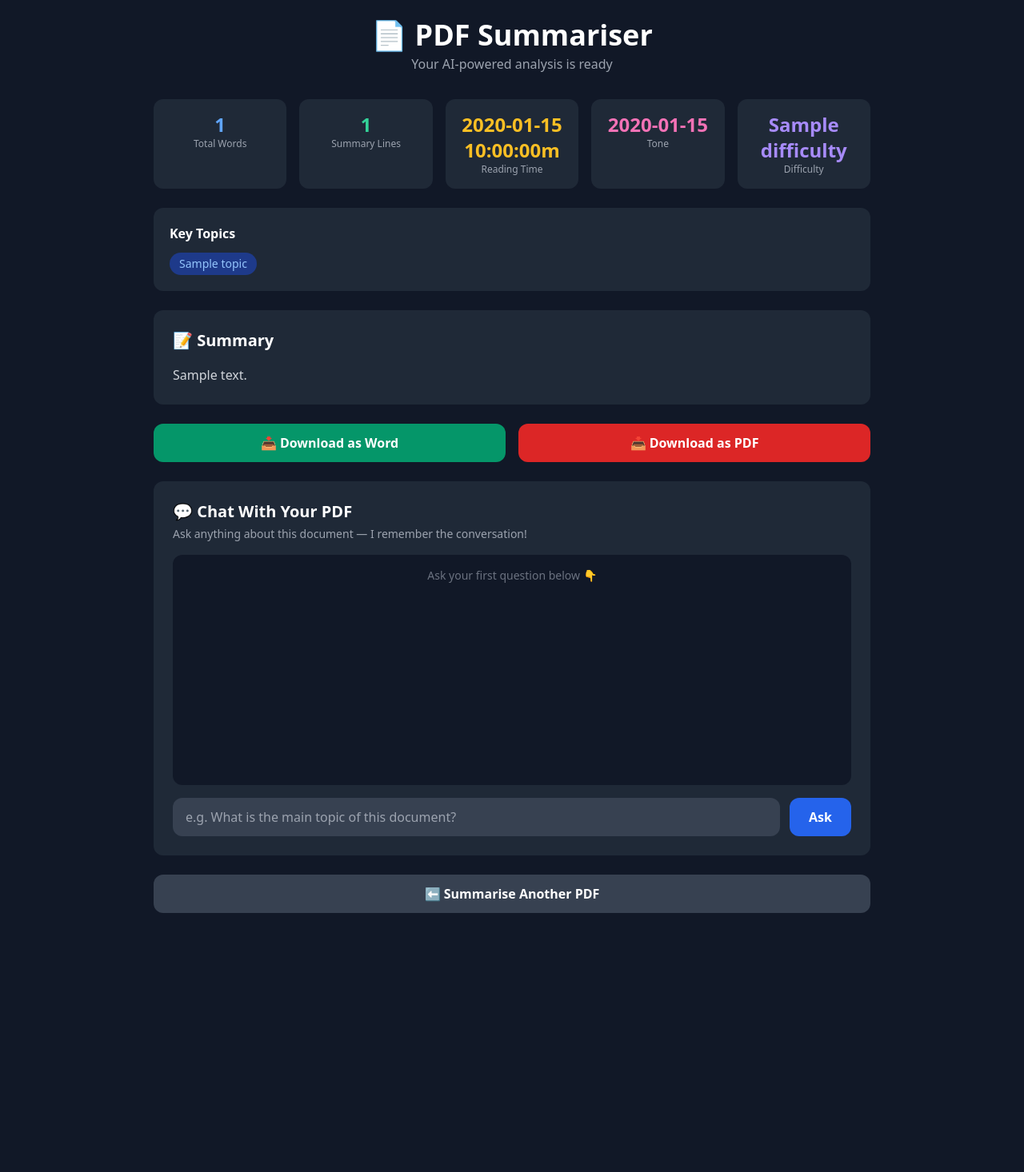
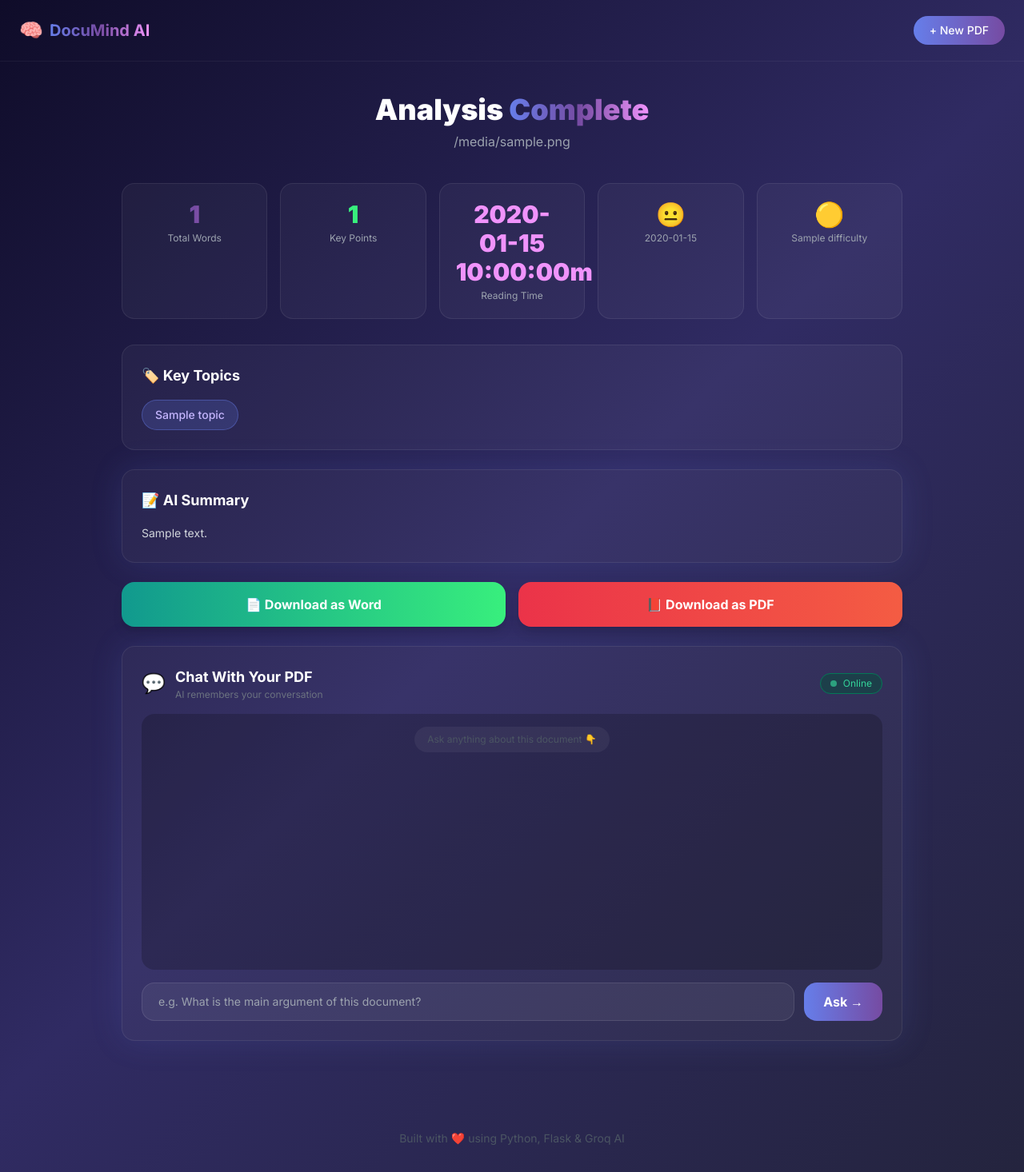
Before and after one commit to vupendergrewal/pdf-summariser, a Flask app: template templates/result.html in a window 1280 px wide. Shown: the whole page at 80% size. Before the commit the page ends 1142 px from the top, so only its background shows below. Run offline with Flask 3, Linux system fonts and the light colour scheme; the template is opened without the code that fills it: most values are stand-ins (such as "Sample title", 1, 10 or a date in 2020).

Commit message:
legendary result page matching theme

```diff
--- a/templates/result.html
+++ b/templates/result.html
@@ -3,101 +3,170 @@
 <head>
     <meta charset="UTF-8">
     <meta name="viewport" content="width=device-width, initial-scale=1.0">
-    <title>PDF Summariser — Results</title>
+    <title>DocuMind AI — Results</title>
     <link href="https://cdn.jsdelivr.net/npm/tailwindcss@2.2.19/dist/tailwind.min.css" rel="stylesheet">
+    <style>
+        @import url('https://fonts.googleapis.com/css2?family=Inter:wght@300;400;500;600;700;800;900&display=swap');
+        * { font-family: 'Inter', sans-serif; }
+        .gradient-bg { background: linear-gradient(135deg, #0f0c29, #302b63, #24243e); }
+        .gradient-text { background: linear-gradient(90deg, #667eea, #764ba2, #f093fb); -webkit-background-clip: text; -webkit-text-fill-color: transparent; }
+        .gradient-btn { background: linear-gradient(90deg, #667eea, #764ba2); }
+        .gradient-btn:hover { background: linear-gradient(90deg, #764ba2, #667eea); }
+        .card { background: rgba(255,255,255,0.04); border: 1px solid rgba(255,255,255,0.08); }
+        .card-glow { box-shadow: 0 0 40px rgba(102,126,234,0.15); }
+        .chat-input { background: rgba(255,255,255,0.06); border: 1px solid rgba(255,255,255,0.1); }
+        .chat-input:focus { outline: none; border-color: #667eea; background: rgba(102,126,234,0.1); }
+        .user-bubble { background: linear-gradient(90deg, #667eea, #764ba2); }
+        .ai-bubble { background: rgba(255,255,255,0.06); border: 1px solid rgba(255,255,255,0.1); }
+        .topic-tag { background: rgba(102,126,234,0.2); border: 1px solid rgba(102,126,234,0.4); }
+        .stat-card { background: rgba(255,255,255,0.04); border: 1px solid rgba(255,255,255,0.08); transition: all 0.3s; }
+        .stat-card:hover { background: rgba(102,126,234,0.1); border-color: rgba(102,126,234,0.4); transform: translateY(-2px); }
+        .download-word { background: linear-gradient(90deg, #11998e, #38ef7d); }
+        .download-word:hover { opacity: 0.9; }
+        .download-pdf { background: linear-gradient(90deg, #eb3349, #f45c43); }
+        .download-pdf:hover { opacity: 0.9; }
+        ::-webkit-scrollbar { width: 4px; }
+        ::-webkit-scrollbar-track { background: rgba(255,255,255,0.02); }
+        ::-webkit-scrollbar-thumb { background: rgba(102,126,234,0.5); border-radius: 10px; }
+    </style>
 </head>
-<body class="bg-gray-900 min-h-screen p-6">
-    <div class="max-w-4xl mx-auto">
+<body class="gradient-bg min-h-screen text-white">
 
-        <h1 class="text-4xl font-bold text-white mb-1 text-center">📄 PDF Summariser</h1>
-        <p class="text-gray-400 text-center mb-8">Your AI-powered analysis is ready</p>
+    <!-- Navigation -->
+    <nav class="px-6 py-5 flex items-center justify-between max-w-7xl mx-auto border-b border-white border-opacity-5">
+        <a href="/" class="flex items-center gap-2">
+            <span class="text-2xl">🧠</span>
+            <span class="text-xl font-bold gradient-text">DocuMind AI</span>
+        </a>
+        <a href="/" class="gradient-btn px-5 py-2 rounded-full text-sm font-medium transition">
+            + New PDF
+        </a>
+    </nav>
+
+    <div class="max-w-5xl mx-auto px-6 py-10">
 
         {% if error %}
-        <div class="bg-red-800 text-white p-4 rounded-xl mb-6">❌ {{ error }}</div>
+        <div class="card rounded-2xl p-6 text-red-400 text-center">
+            ❌ {{ error }}
+        </div>
         {% else %}
 
+        <!-- Page Title -->
+        <div class="text-center mb-10">
+            <h1 class="text-4xl font-black mb-2">Analysis <span class="gradient-text">Complete</span></h1>
+            <p class="text-gray-400">{{ filename }}</p>
+        </div>
+
         <!-- Stats Row -->
-        <div class="grid grid-cols-2 md:grid-cols-5 gap-4 mb-6">
-            <div class="bg-gray-800 p-4 rounded-xl text-center">
-                <p class="text-blue-400 text-2xl font-bold">{{ word_count }}</p>
-                <p class="text-gray-400 text-xs">Total Words</p>
+        <div class="grid grid-cols-2 md:grid-cols-5 gap-4 mb-8">
+            <div class="stat-card rounded-2xl p-5 text-center">
+                <p class="text-3xl font-black gradient-text">{{ word_count }}</p>
+                <p class="text-gray-400 text-xs mt-1">Total Words</p>
             </div>
-            <div class="bg-gray-800 p-4 rounded-xl text-center">
-                <p class="text-green-400 text-2xl font-bold">{{ sentence_count }}</p>
-                <p class="text-gray-400 text-xs">Summary Lines</p>
+            <div class="stat-card rounded-2xl p-5 text-center">
+                <p class="text-3xl font-black" style="color:#38ef7d">{{ sentence_count }}</p>
+                <p class="text-gray-400 text-xs mt-1">Key Points</p>
             </div>
-            <div class="bg-gray-800 p-4 rounded-xl text-center">
-                <p class="text-yellow-400 text-2xl font-bold">{{ reading_time }}m</p>
-                <p class="text-gray-400 text-xs">Reading Time</p>
+            <div class="stat-card rounded-2xl p-5 text-center">
+                <p class="text-3xl font-black" style="color:#f093fb">{{ reading_time }}m</p>
+                <p class="text-gray-400 text-xs mt-1">Reading Time</p>
             </div>
-            <div class="bg-gray-800 p-4 rounded-xl text-center">
-                <p class="text-pink-400 text-2xl font-bold">{{ sentiment }}</p>
-                <p class="text-gray-400 text-xs">Tone</p>
+            <div class="stat-card rounded-2xl p-5 text-center">
+                {% if sentiment == "Positive" %}
+                <p class="text-3xl font-black" style="color:#38ef7d">😊</p>
+                {% elif sentiment == "Negative" %}
+                <p class="text-3xl font-black" style="color:#eb3349">😟</p>
+                {% else %}
+                <p class="text-3xl font-black" style="color:#667eea">😐</p>
+                {% endif %}
+                <p class="text-gray-400 text-xs mt-1">{{ sentiment }}</p>
             </div>
-            <div class="bg-gray-800 p-4 rounded-xl text-center">
-                <p class="text-purple-400 text-2xl font-bold">{{ difficulty }}</p>
-                <p class="text-gray-400 text-xs">Difficulty</p>
+            <div class="stat-card rounded-2xl p-5 text-center">
+                {% if difficulty == "Easy" %}
+                <p class="text-3xl font-black" style="color:#38ef7d">🟢</p>
+                {% elif difficulty == "Complex" %}
+                <p class="text-3xl font-black" style="color:#eb3349">🔴</p>
+                {% else %}
+                <p class="text-3xl font-black" style="color:#f093fb">🟡</p>
+                {% endif %}
+                <p class="text-gray-400 text-xs mt-1">{{ difficulty }}</p>
             </div>
         </div>
 
         <!-- Key Topics -->
-        <div class="bg-gray-800 p-5 rounded-xl mb-6">
-            <h2 class="text-white font-bold mb-3"> Key Topics</h2>
-            <div class="flex flex-wrap gap-2">
+        <div class="card rounded-2xl p-6 mb-6">
+            <h2 class="text-white font-bold text-lg mb-4">🏷️ Key Topics</h2>
+            <div class="flex flex-wrap gap-3">
                 {% for topic in topics %}
-                <span class="bg-blue-900 text-blue-300 px-3 py-1 rounded-full text-sm">{{ topic }}</span>
+                <span class="topic-tag text-purple-300 px-4 py-2 rounded-full text-sm font-medium">{{ topic }}</span>
                 {% endfor %}
             </div>
         </div>
 
-        <!-- Summary Box -->
-        <div class="bg-gray-800 p-6 rounded-xl mb-6">
-            <h2 class="text-white text-xl font-bold mb-4">📝 Summary</h2>
-            <p class="text-gray-300 leading-relaxed">{{ summary }}</p>
+        <!-- Summary -->
+        <div class="card rounded-2xl p-6 mb-6 card-glow">
+            <h2 class="text-white font-bold text-lg mb-4">📝 AI Summary</h2>
+            <p class="text-gray-300 leading-relaxed text-sm">{{ summary }}</p>
         </div>
 
         <!-- Download Buttons -->
-        <div class="flex gap-4 mb-6">
-            <form action="/download/word" method="POST" class="flex-1">
+        <div class="grid grid-cols-2 gap-4 mb-6">
+            <form action="/download/word" method="POST">
                 <input type="hidden" name="summary" value="{{ summary }}">
                 <input type="hidden" name="filename" value="{{ filename }}">
-                <button type="submit" class="w-full bg-green-600 hover:bg-green-700 text-white font-bold py-3 rounded-xl transition">
-                    📥 Download as Word
+                <button type="submit" class="download-word w-full py-4 rounded-2xl font-bold text-white transition shadow-lg">
+                    📄 Download as Word
                 </button>
             </form>
-            <form action="/download/pdf" method="POST" class="flex-1">
+            <form action="/download/pdf" method="POST">
                 <input type="hidden" name="summary" value="{{ summary }}">
                 <input type="hidden" name="filename" value="{{ filename }}">
-                <button type="submit" class="w-full bg-red-600 hover:bg-red-700 text-white font-bold py-3 rounded-xl transition">
-                    📥 Download as PDF
+                <button type="submit" class="download-pdf w-full py-4 rounded-2xl font-bold text-white transition shadow-lg">
+                    📕 Download as PDF
                 </button>
             </form>
         </div>
 
         <!-- Chat Section -->
-        <div class="bg-gray-800 p-6 rounded-xl mb-6">
-            <h2 class="text-white text-xl font-bold mb-1">💬 Chat With Your PDF</h2>
-            <p class="text-gray-400 text-sm mb-4">Ask anything about this document — I remember the conversation!</p>
-            <div id="chat-box" class="bg-gray-900 rounded-xl p-4 h-72 overflow-y-auto mb-4 space-y-3">
-                <p class="text-gray-500 text-sm text-center">Ask your first question below 👇</p>
+        <div class="card rounded-2xl p-6 card-glow">
+            <div class="flex items-center gap-3 mb-2">
+                <span class="text-2xl">💬</span>
+                <div>
+                    <h2 class="text-white font-bold text-lg">Chat With Your PDF</h2>
+                    <p class="text-gray-500 text-xs">AI remembers your conversation</p>
+                </div>
+                <div class="ml-auto flex items-center gap-2 bg-green-900 bg-opacity-50 border border-green-700 rounded-full px-3 py-1">
+                    <span class="w-2 h-2 bg-green-400 rounded-full animate-pulse"></span>
+                    <span class="text-green-400 text-xs">Online</span>
+                </div>
             </div>
+
+            <div id="chat-box" class="bg-black bg-opacity-20 rounded-2xl p-4 h-80 overflow-y-auto mb-4 space-y-4 mt-4">
+                <div class="flex justify-center">
+                    <span class="text-gray-600 text-xs bg-white bg-opacity-5 px-4 py-2 rounded-full">
+                        Ask anything about this document 👇
+                    </span>
+                </div>
+            </div>
+
             <div class="flex gap-3">
                 <input type="text" id="question-input"
-                    placeholder="e.g. What is the main topic of this document?"
-                    class="flex-1 bg-gray-700 text-white rounded-xl px-4 py-3 outline-none focus:ring-2 focus:ring-blue-500"/>
+                    placeholder="e.g. What is the main argument of this document?"
+                    class="chat-input flex-1 text-white rounded-2xl px-5 py-3 text-sm transition"/>
                 <button onclick="askQuestion()"
-                    class="bg-blue-600 hover:bg-blue-700 text-white font-bold px-6 py-3 rounded-xl transition">
-                    Ask
+                    class="gradient-btn text-white font-bold px-6 py-3 rounded-2xl transition whitespace-nowrap">
+                    Ask →
                 </button>
             </div>
         </div>
 
         {% endif %}
+    </div>
 
-        <a href="/" class="block text-center bg-gray-700 hover:bg-gray-600 text-white font-bold py-3 rounded-xl transition">
-            ⬅ Summarise Another PDF
-        </a>
-    </div>
+    <!-- Footer -->
+    <footer class="text-center py-8 text-gray-600 text-sm mt-10">
+        <p>Built with ❤️ using Python, Flask & Groq AI</p>
+    </footer>
 
     <script>
     const documentText = {{ document_text | tojson }};
@@ -110,15 +179,27 @@
         if (!question) return;
 
         chatBox.innerHTML += `
-            <div class="text-right mb-2">
-                <span class="bg-blue-600 text-white px-4 py-2 rounded-xl inline-block max-w-xs">${question}</span>
+            <div class="flex justify-end">
+                <span class="user-bubble text-white px-4 py-3 rounded-2xl rounded-tr-sm text-sm max-w-xs">
+                    ${question}
+                </span>
             </div>`;
 
         input.value = "";
+        input.disabled = true;
+
         const thinkingId = "thinking-" + Date.now();
         chatBox.innerHTML += `
-            <div class="text-left mb-2" id="${thinkingId}">
-                <span class="bg-gray-700 text-gray-400 px-4 py-2 rounded-xl inline-block">⏳ Thinking...</span>
+            <div class="flex justify-start" id="${thinkingId}">
+                <span class="ai-bubble text-gray-400 px-4 py-3 rounded-2xl rounded-tl-sm text-sm max-w-xs">
+                    <span class="flex items-center gap-2">
+                        <svg class="animate-spin h-3 w-3" fill="none" viewBox="0 0 24 24">
+                            <circle class="opacity-25" cx="12" cy="12" r="10" stroke="currentColor" stroke-width="4"></circle>
+                            <path class="opacity-75" fill="currentColor" d="M4 12a8 8 0 018-8v8z"></path>
+                        </svg>
+                        Thinking...
+                    </span>
+                </span>
             </div>`;
         chatBox.scrollTop = chatBox.scrollHeight;
 
@@ -137,13 +218,19 @@
             chatHistory.push({question: question, answer: data.answer});
 
             document.getElementById(thinkingId).innerHTML = `
-                <span class="bg-gray-700 text-gray-300 px-4 py-2 rounded-xl inline-block max-w-xs">${data.answer}</span>`;
+                <span class="ai-bubble text-gray-300 px-4 py-3 rounded-2xl rounded-tl-sm text-sm max-w-sm leading-relaxed">
+                    ${data.answer}
+                </span>`;
 
         } catch (error) {
             document.getElementById(thinkingId).innerHTML = `
-                <span class="bg-red-900 text-red-300 px-4 py-2 rounded-xl inline-block">Server error. Try again.</span>`;
+                <span class="ai-bubble text-red-400 px-4 py-3 rounded-2xl rounded-tl-sm text-sm">
+                    ❌ Server error. Please try again.
+                </span>`;
         }
 
+        input.disabled = false;
+        input.focus();
         chatBox.scrollTop = chatBox.scrollHeight;
     }
 
@@ -151,5 +238,6 @@
         if (e.key === "Enter") askQuestion();
     });
     </script>
+
 </body>
 </html>
```
